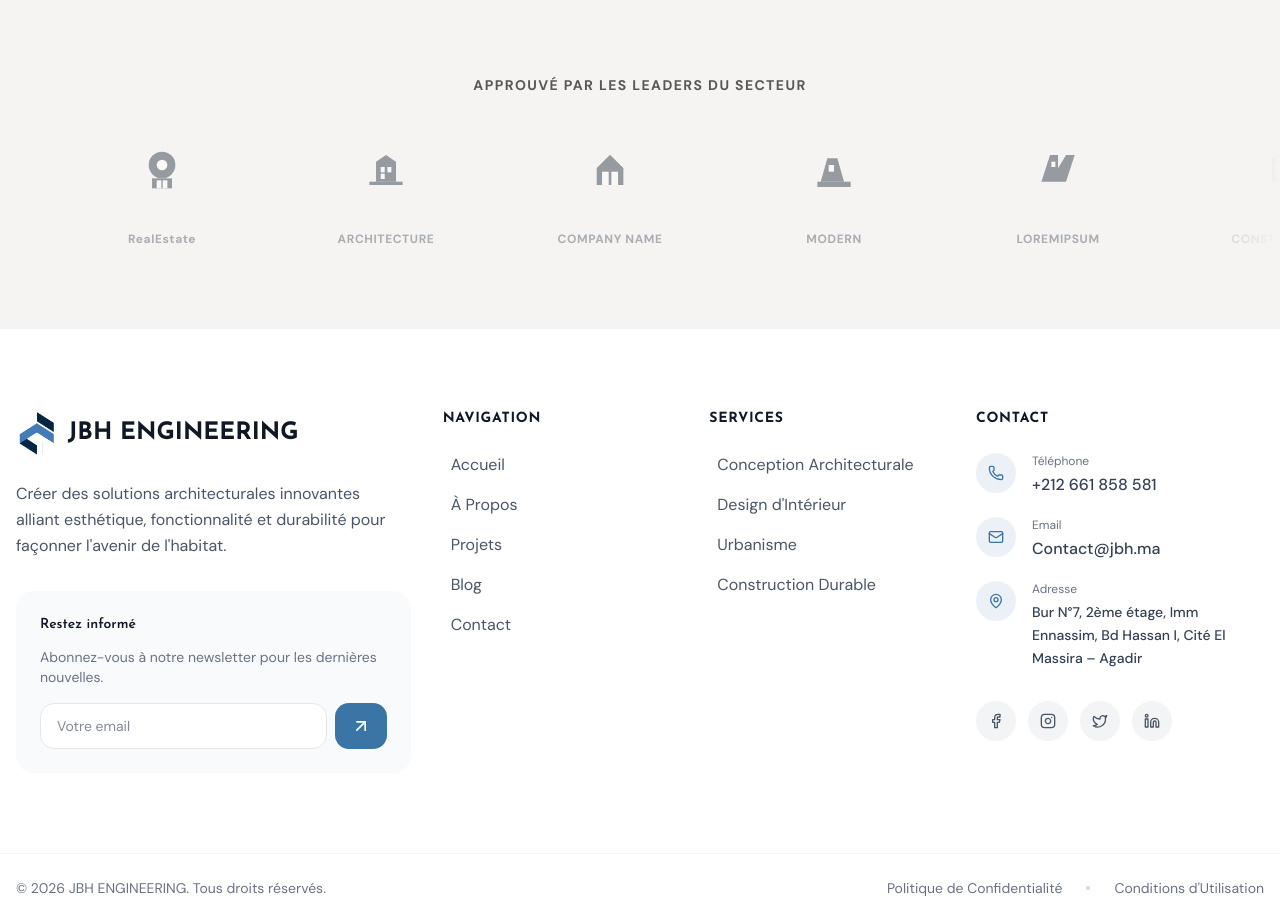
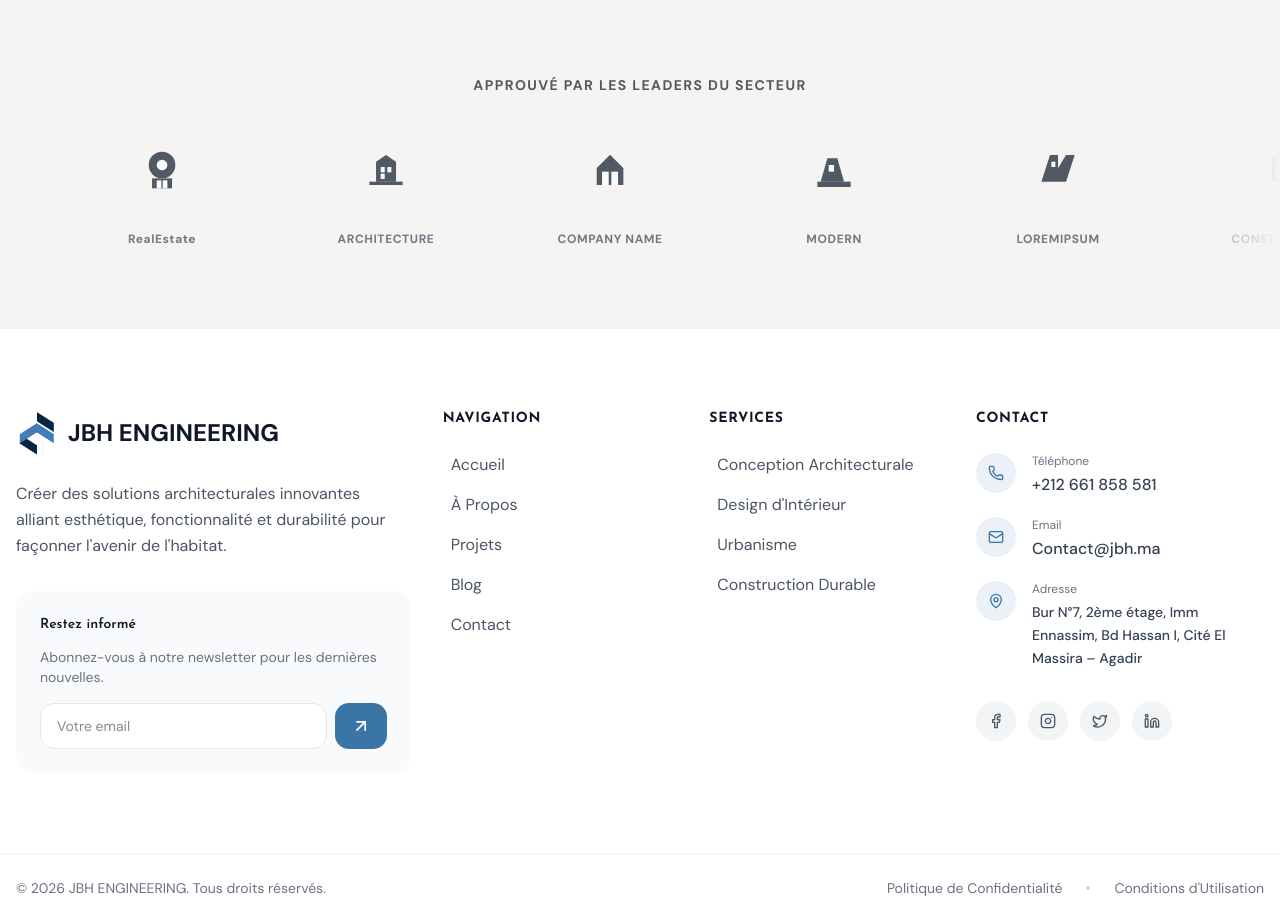
Before and after one commit to hassanaitoundjar/jbh, a Next.js app: page /projects in a window 1280 px wide. Shown: the part 3080-4002 px from the top of the page. Built offline with nearby package versions, Linux system fonts and the light colour scheme.

Commit message:
Fix remaining accessibility issues: contrast and heading hierarchy
- Improve text contrast in ProcessSection and LogoSection
- Fix heading hierarchy in TestimonialsSection (H4->H3) and Footer2 (H1->span, H4->H3)
- Ensure proper sequential heading order across the page

```diff
--- a/components/layout/Footer2.tsx
+++ b/components/layout/Footer2.tsx
@@ -46,7 +46,7 @@ export function Footer2() {
                                 height={50}
                                 className="h-12 w-auto"
                             />
-                            <h1 className="text-2xl font-bold text-gray-900">{siteConfig.name}</h1>
+                            <span className="text-2xl font-bold text-gray-900">{siteConfig.name}</span>
                         </Link>
                         <p className="text-gray-600 mb-8 max-w-sm leading-relaxed">
                             Créer des solutions architecturales innovantes alliant esthétique,
@@ -55,9 +55,9 @@ export function Footer2() {
 
                         {/* Newsletter */}
                         <div className="bg-gray-50 rounded-2xl p-6">
-                            <h4 className="text-sm font-semibold text-gray-900 mb-3">
+                            <h3 className="text-sm font-semibold text-gray-900 mb-3">
                                 Restez informé
-                            </h4>
+                            </h3>
                             <p className="text-sm text-gray-500 mb-4">
                                 Abonnez-vous à notre newsletter pour les dernières nouvelles.
                             </p>
--- a/components/sections/LogoSection.tsx
+++ b/components/sections/LogoSection.tsx
@@ -118,7 +118,7 @@ export function LogoSection() {
                     {[...logos, ...logos].map((logo, index) => (
                         <div
                             key={index}
-                            className="flex flex-col items-center justify-center gap-4 opacity-40 hover:opacity-100 transition-opacity duration-300 cursor-pointer w-24 md:w-32 group/logo"
+                            className="flex flex-col items-center justify-center gap-4 opacity-70 hover:opacity-100 transition-opacity duration-300 cursor-pointer w-24 md:w-32 group/logo"
                         >
                             <div className="w-16 h-16 md:w-20 md:h-20 text-foreground group-hover/logo:text-primary transition-colors duration-300">
                                 {logo.svg}
--- a/components/sections/ProcessSection.tsx
+++ b/components/sections/ProcessSection.tsx
@@ -106,14 +106,14 @@ export function ProcessSection() {
                                     : "bg-transparent border-transparent hover:bg-white/50 dark:hover:bg-neutral-800/50"
                                     }`}
                             >
-                                <span className={`text-xl font-bold font-mono transition-colors duration-300 ${index === currentStep ? "text-primary" : "text-neutral-400"
+                                <span className={`text-xl font-bold font-mono transition-colors duration-300 ${index === currentStep ? "text-primary" : "text-neutral-500"
                                     }`}>
                                     {step.number}
                                 </span>
-                                <span className={`text-lg font-bold transition-colors duration-300 ${index === currentStep ? "text-neutral-900 dark:text-white" : "text-neutral-500"
+                                <h3 className={`text-lg font-bold transition-colors duration-300 ${index === currentStep ? "text-neutral-900 dark:text-white" : "text-neutral-600"
                                     }`}>
                                     {step.title}
-                                </span>
+                                </h3>
                                 {index === currentStep && (
                                     <motion.div
                                         layoutId="active-check"
--- a/components/sections/TestimonialsSection.tsx
+++ b/components/sections/TestimonialsSection.tsx
@@ -127,9 +127,9 @@ export function TestimonialsSection() {
                                             <AvatarFallback>{testimonial.name[0]}</AvatarFallback>
                                         </Avatar>
                                         <div>
-                                            <h4 className="font-bold text-foreground text-lg leading-tight">
+                                            <h3 className="font-bold text-foreground text-lg leading-tight">
                                                 {testimonial.name}
-                                            </h4>
+                                            </h3>
                                             <p className="text-sm text-primary font-medium">
                                                 {testimonial.role}
                                             </p>
```
